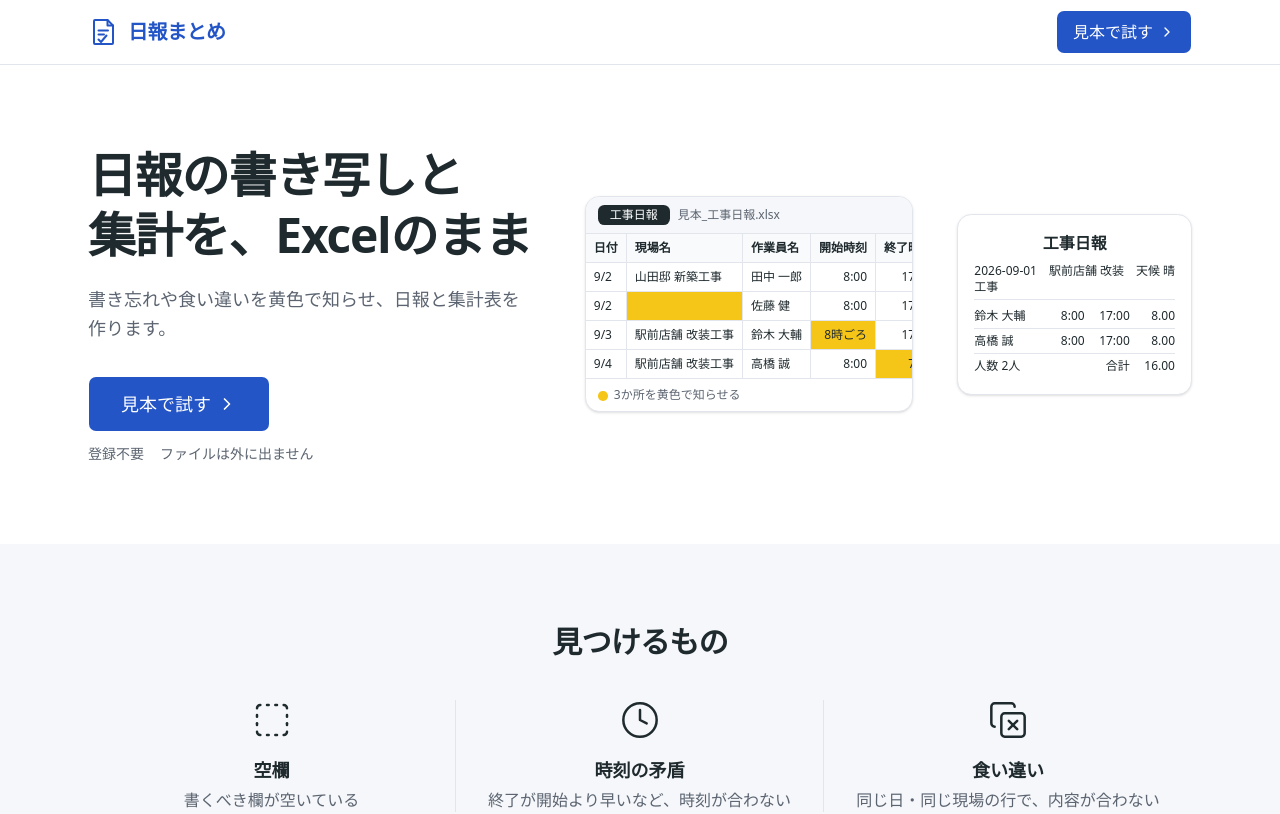
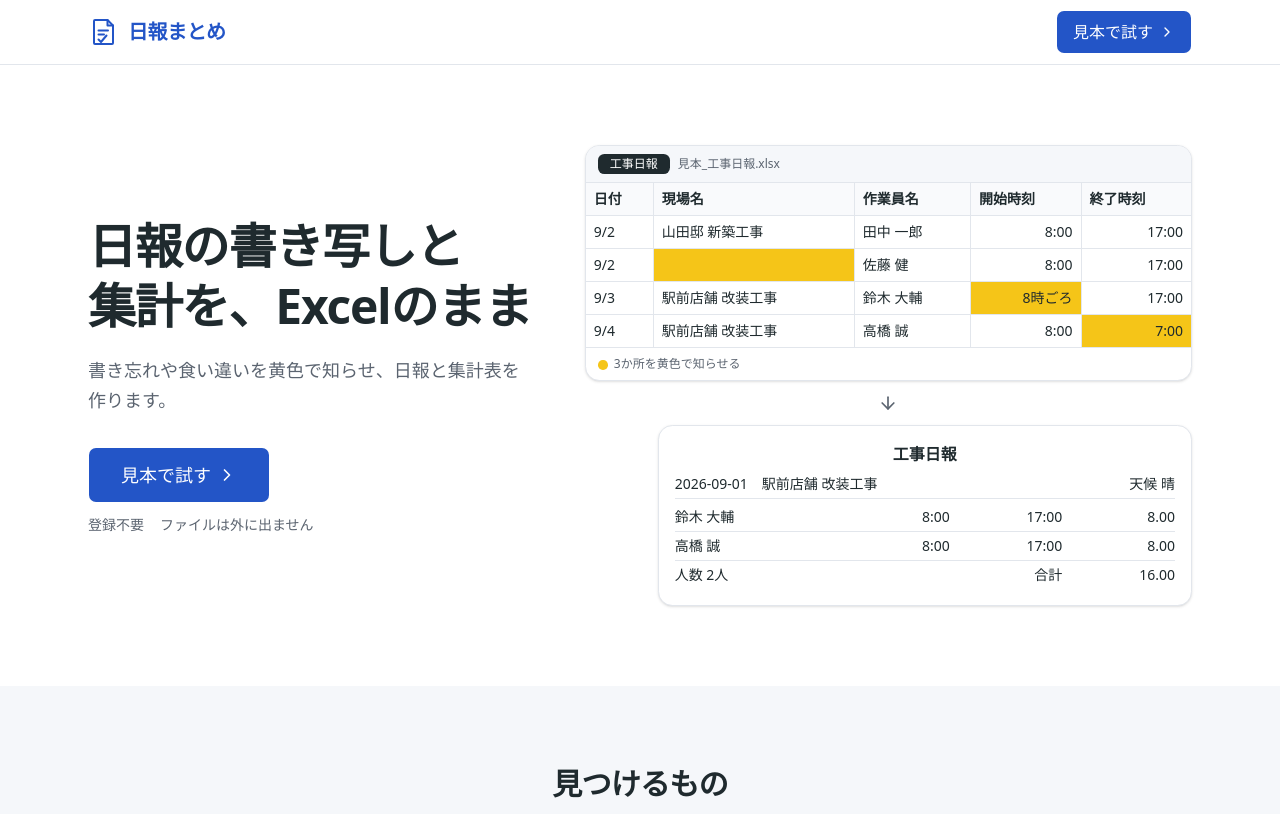
Before and after one commit to nemonsoon/construction-daily-report, a React (Vite) app: page / in a window 1280 px wide. Shown: the top 814 px of the page. Built offline with nearby package versions, Linux system fonts and the light colour scheme.

Commit message:
fix: stack the sheet demo so the whole table fits in the hero

```diff
--- a/src/app/SheetDemo.tsx
+++ b/src/app/SheetDemo.tsx
@@ -1,4 +1,4 @@
-import { ArrowDown, ArrowRight } from "lucide-react";
+import { ArrowDown } from "lucide-react";
 import type { CSSProperties } from "react";
 import { cn } from "@/lib/utils";
 
@@ -67,10 +67,7 @@ export function SheetDemo() {
 			<figcaption className="sr-only">
 				工事日報の表で、現場名の空欄・読めない開始時刻・開始より前の終了時刻のセルが黄色く示され、決まった様式の日報に組み上がる見本
 			</figcaption>
-			<div
-				aria-hidden
-				className="grid gap-3 lg:grid-cols-[1.4fr_auto_1fr] lg:items-center"
-			>
+			<div aria-hidden className="space-y-3">
 				<div className="overflow-hidden rounded-2xl border border-line bg-white shadow-sm">
 					<div className="flex items-center gap-2 border-b border-line bg-surface px-3 py-2">
 						<span className="rounded-md bg-ink px-3 py-0.5 text-xs font-medium text-white">
@@ -81,7 +78,7 @@ export function SheetDemo() {
 						</span>
 					</div>
 					<div className="overflow-x-auto">
-						<table className="w-full text-xs tabular-nums sm:text-sm lg:text-xs">
+						<table className="w-full text-xs tabular-nums sm:text-sm">
 							<thead>
 								<tr className="bg-surface/60 text-left">
 									{HEADERS.map(([key, label]) => (
@@ -134,20 +131,13 @@ export function SheetDemo() {
 				</div>
 
 				<ArrowDown
-					className={cn(
-						"mx-auto size-5 text-muted-foreground lg:hidden",
-						APPEAR,
-					)}
-					style={delay(3.0)}
-				/>
-				<ArrowRight
-					className={cn("hidden size-5 text-muted-foreground lg:block", APPEAR)}
+					className={cn("mx-auto size-5 text-muted-foreground", APPEAR)}
 					style={delay(3.0)}
 				/>
 
 				<div
 					className={cn(
-						"ml-auto w-[88%] rounded-2xl border border-line bg-white p-4 text-xs tabular-nums shadow-sm sm:text-sm lg:ml-0 lg:w-full lg:text-xs",
+						"ml-auto w-[88%] rounded-2xl border border-line bg-white p-4 text-xs tabular-nums shadow-sm sm:text-sm",
 						"animate-in fade-in zoom-in-95 duration-500 fill-mode-backwards motion-reduce:animate-none",
 					)}
 					style={delay(3.3)}
```
